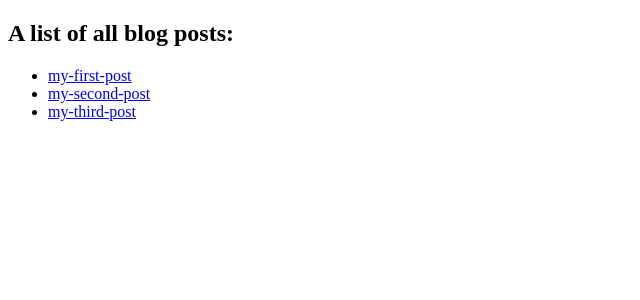
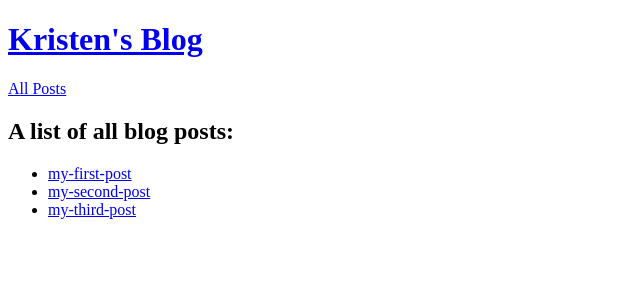
Before and after one commit to KristenM4/Django-Blog, a Django app: page /posts/ in a window 1280 px wide. Shown: the top 300 px of the page, without its empty margins (0-640 px from the left). Run offline with Django 4.2, Linux system fonts and the light colour scheme.

Commit message:
add header partial for blog/

```diff
--- /dev/null
+++ b/blog/templates/blog/includes/header.html
@@ -0,0 +1,4 @@
+<h1><a href='{% url "index" %}'>Kristen's Blog</a></h1>
+<nav>
+    <a href='{% url "posts" %}'>All Posts</a>
+</nav>
--- a/blog/templates/blog/index.html
+++ b/blog/templates/blog/index.html
@@ -5,6 +5,8 @@
 {% endblock %}
 
 {% block content %}
+{% include "blog/includes/header.html" %}
+
     <h2>Welcome to my website!</h2>
     <a href='{% url "posts" %}'>See my blog posts here!</a>
 {% endblock %}
--- a/blog/templates/blog/post.html
+++ b/blog/templates/blog/post.html
@@ -5,5 +5,7 @@
 {% endblock %}
 
 {% block content %}
+{% include "blog/includes/header.html" %}
+
     <h2>{{ post_text }}</h2>
 {% endblock %}
--- a/blog/templates/blog/posts.html
+++ b/blog/templates/blog/posts.html
@@ -5,6 +5,8 @@
 {% endblock %}
 
 {% block content %}
+{% include "blog/includes/header.html" %}
+
     <h2>A list of all blog posts:</h2>
     <ul>
     {% for blog in blogs %}
```
